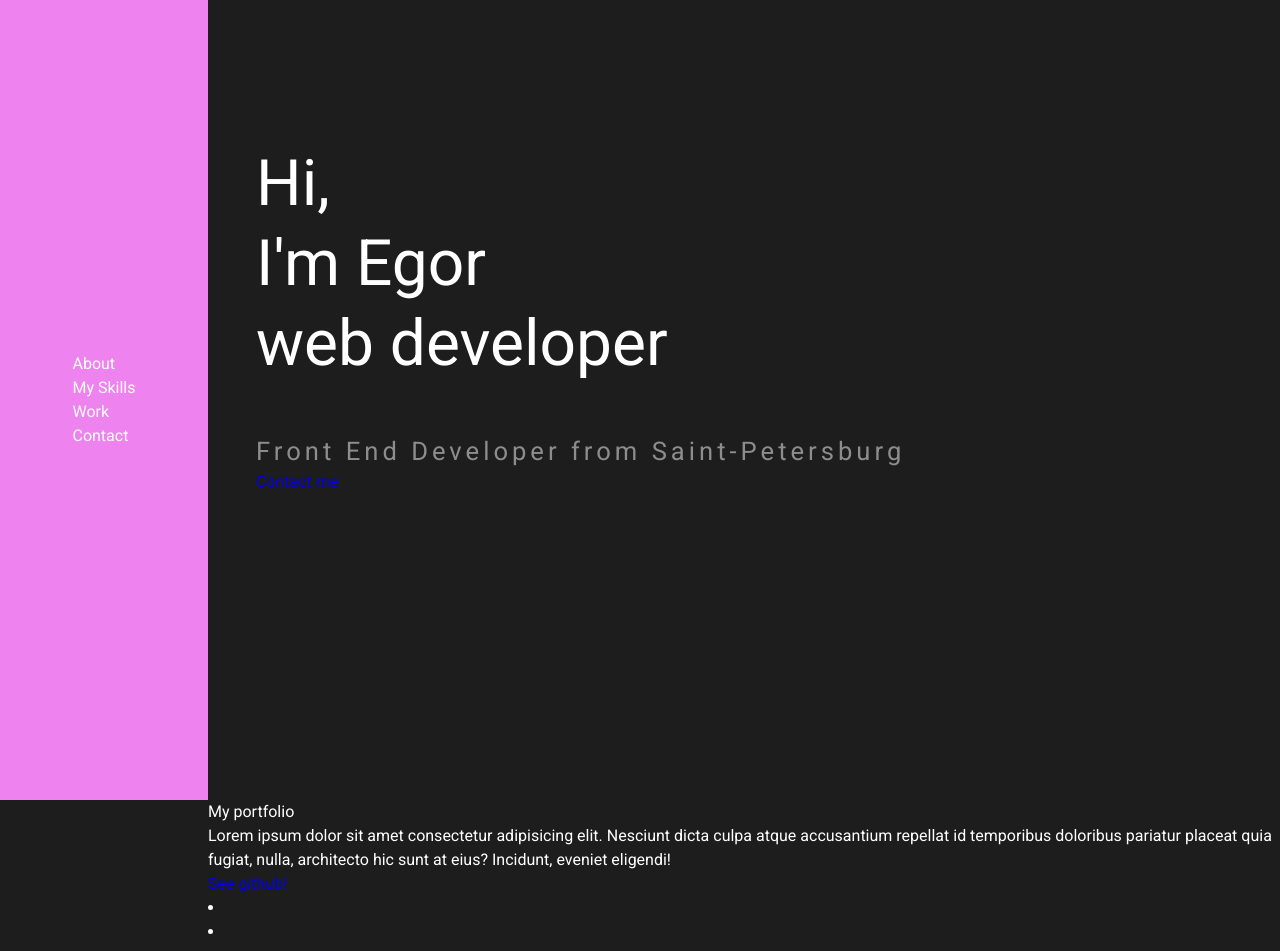
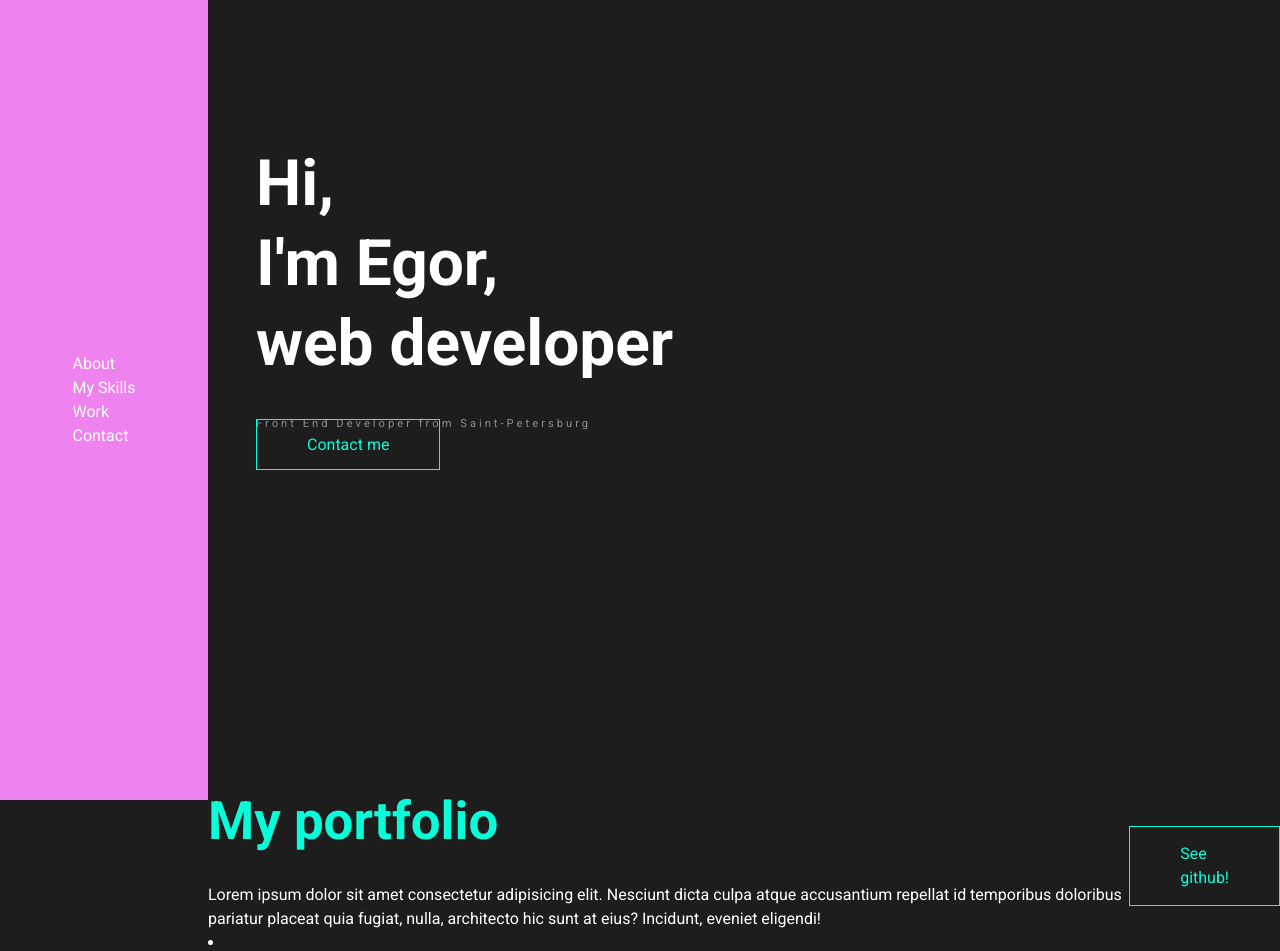
Before and after one commit to faceless49/portfolio, a React (Create React App) app: page / in a window 1280 px wide. Shown: the top 951 px of the page. Built offline with nearby package versions, Linux system fonts and the light colour scheme.

Commit message:
Add ui components btn title, refactor work section

```diff
--- a/src/App.tsx
+++ b/src/App.tsx
@@ -1,36 +1,17 @@
 import React from "react";
+import { BrowserRouter } from "react-router-dom";
 import s from "./App.module.scss";
 import { Navigation } from "./components/navigation/Navigation";
 import { Main } from "./components/main/Main";
+import { Work } from "./components/work/Work";
 
 function App() {
   return (
+    <BrowserRouter>
       <div className={s.App}>
         <Navigation />
         <Main />
-      <section className={s.work}>
-        <div className={s.work_inner}>
-          <div className={s.work_column}>
-            <h2 className={s.title}>My portfolio</h2>
-            <p className={s.work_descr}>
-              Lorem ipsum dolor sit amet consectetur adipisicing elit. Nesciunt
-              dicta culpa atque accusantium repellat id temporibus doloribus
-              pariatur placeat quia fugiat, nulla, architecto hic sunt at eius?
-              Incidunt, eveniet eligendi!
-            </p>
-          </div>
-          <a href="#" className={s.btn}>
-            See github!
-          </a>
-        </div>
-        <div className={s.magic_wall}>
-          <li></li>
-          <li></li>
-          <li></li>
-          <li></li>
-          <li></li>
-        </div>
-      </section>
+        <Work />
         <section className={s.about}>
           <div className={s.about_inner}>
             <div className={s.about_column}>
@@ -39,19 +20,22 @@ function App() {
                 Lorem ipsum dolor sit amet consectetur adipisicing elit. Magni
                 recusandae, expedita alias impedit, tenetur, illum nobis
                 reiciendis totam corrupti reprehenderit quisquam consectetur
-              libero voluptatibus porro veritatis nulla eligendi deleniti velit.
+                libero voluptatibus porro veritatis nulla eligendi deleniti
+                velit.
               </p>
               <p className={s.about_descr}>
                 Lorem ipsum dolor sit amet consectetur adipisicing elit. Magni
                 recusandae, expedita alias impedit, tenetur, illum nobis
                 reiciendis totam corrupti reprehenderit quisquam consectetur
-              libero voluptatibus porro veritatis nulla eligendi deleniti velit.
+                libero voluptatibus porro veritatis nulla eligendi deleniti
+                velit.
               </p>
               <p className={s.about_descr}>
                 Lorem ipsum dolor sit amet consectetur adipisicing elit. Magni
                 recusandae, expedita alias impedit, tenetur, illum nobis
                 reiciendis totam corrupti reprehenderit quisquam consectetur
-              libero voluptatibus porro veritatis nulla eligendi deleniti velit.
+                libero voluptatibus porro veritatis nulla eligendi deleniti
+                velit.
               </p>
             </div>
             <div className={s.about_skills}></div>
@@ -62,9 +46,9 @@ function App() {
             <h2 className={s.title}>Contact me</h2>
             <p className={s.contact_descr}>
               Lorem ipsum dolor sit amet consectetur adipisicing elit. Maiores
-            earum tempora sit ex? Ea cupiditate quos voluptatem, nam rem rerum?
-            Consequuntur, repudiandae neque eaque autem recusandae explicabo
-            temporibus voluptatum aut?
+              earum tempora sit ex? Ea cupiditate quos voluptatem, nam rem
+              rerum? Consequuntur, repudiandae neque eaque autem recusandae
+              explicabo temporibus voluptatum aut?
             </p>
             <div className={s.contact_form}>
               <form action="">
@@ -80,6 +64,7 @@ function App() {
           <div className={s.contact_map}></div>
         </section>
       </div>
+    </BrowserRouter>
   );
 }
 
--- a/src/components/main/Main.module.scss
+++ b/src/components/main/Main.module.scss
@@ -5,11 +5,12 @@
     .title {
       font-size: 4rem;
       line-height: 5rem;
+      font-weight: 700;
     }
     .main_descr {
-      font-size: 1.6rem;
-    letter-spacing: 4px;
-    margin-top: 3rem;
+      font-size: 0.7rem;
+    letter-spacing: 3px;
+    margin-top: 2rem;
     display: block;
     color: #8d8d8d;
     }
--- a/src/components/main/Main.tsx
+++ b/src/components/main/Main.tsx
@@ -1,4 +1,6 @@
-import s from "./Main.module.scss";
+import React from "react";
+import s from "../main/Main.module.scss";
+import { Btn } from "../../ui/btn/Btn";
 
 export const Main = () => {
   return (
@@ -7,16 +9,14 @@ export const Main = () => {
         <h1 className={s.title}>
           Hi,
           <br />
-          I'm Egor
+          I'm Egor,
           <br />
           web developer
         </h1>
         <p className={s.main_descr}>
           Front End Developer from Saint-Petersburg
         </p>
-        <a href="#" className={s.btn}>
-          Contact me
-        </a>
+        <Btn value={"Contact me"} />
       </div>
     </section>
   );
--- /dev/null
+++ b/src/components/work/Work.module.scss
@@ -0,0 +1,7 @@
+.work {
+  &_inner {
+    display: flex;
+    justify-content: space-between;
+    align-items: center
+  }
+}
--- /dev/null
+++ b/src/components/work/Work.tsx
@@ -0,0 +1,28 @@
+import s from "./Work.module.scss";
+import { Btn } from "./../../ui/btn/Btn";
+import { Title } from "./../../ui/title/Title";
+export const Work = () => {
+  return (
+    <section className={s.work}>
+      <div className={s.work_inner}>
+        <div className={s.work_column}>
+          <Title value={"My portfolio"} />
+          <p className={s.work_descr}>
+            Lorem ipsum dolor sit amet consectetur adipisicing elit. Nesciunt
+            dicta culpa atque accusantium repellat id temporibus doloribus
+            pariatur placeat quia fugiat, nulla, architecto hic sunt at eius?
+            Incidunt, eveniet eligendi!
+          </p>
+        </div>
+        <Btn value={"See github!"} />
+      </div>
+      <div className={s.magic_wall}>
+        <li></li>
+        <li></li>
+        <li></li>
+        <li></li>
+        <li></li>
+      </div>
+    </section>
+  );
+};
--- /dev/null
+++ b/src/ui/btn/Btn.module.scss
@@ -0,0 +1,9 @@
+@import './../../sass/vars';
+
+
+.btn {
+  padding: 15px 50px;
+  color: $maincolor;
+  border: 1px solid $maincolor;
+  background-color: transparent;
+}
--- /dev/null
+++ b/src/ui/btn/Btn.tsx
@@ -0,0 +1,14 @@
+import { NavLink } from "react-router-dom";
+import s from "./Btn.module.scss";
+
+type BtnPropsType = {
+  value: string;
+};
+
+export const Btn = (props: BtnPropsType) => {
+  return (
+    <NavLink to={"/contact"} className={s.btn}>
+      {props.value}
+    </NavLink>
+  );
+};
--- /dev/null
+++ b/src/ui/title/Title.module.scss
@@ -0,0 +1,11 @@
+@import './../../sass/vars';
+
+
+.title {
+  color: $maincolor;
+  font-weight: 700;
+  position: relative;
+  margin-bottom: 40px;
+  font-size: 3.3rem;
+  line-height: 2.7rem;
+}
--- /dev/null
+++ b/src/ui/title/Title.tsx
@@ -0,0 +1,9 @@
+import s from "./Title.module.scss";
+
+type TitlePropsType = {
+  value: string;
+};
+
+export const Title = (props: TitlePropsType) => {
+  return <h2 className={s.title}>{props.value}</h2>;
+};
```
Lines whose indentation alone changed are shown as unchanged.
